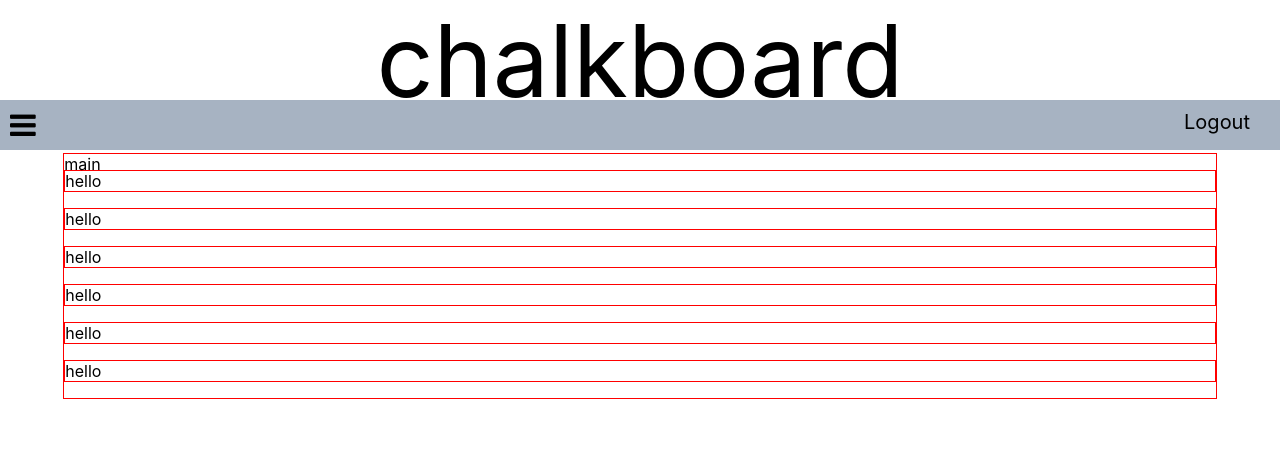
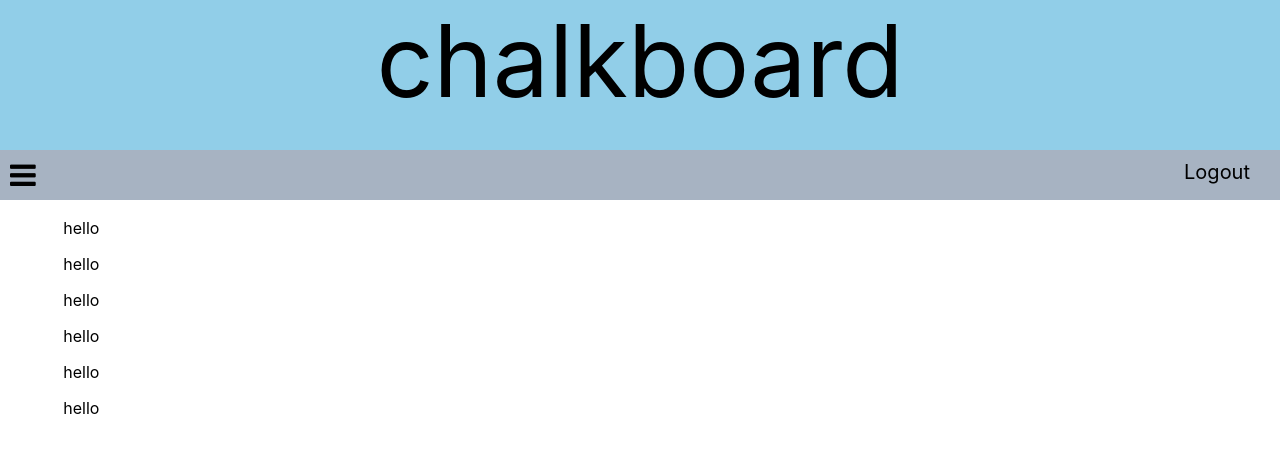
Before and after one commit to guillenjs/chalkboard, a React (Create React App) app: page / in a window 1280 px wide. Shown: the top 452 px of the page. Built offline with nearby package versions, Linux system fonts and the light colour scheme.

Commit message:
update colors and new logo

```diff
--- a/src/App.css
+++ b/src/App.css
@@ -1,8 +1,8 @@
 header {
-    height: 100px;
+    height: 150px;
     font-size: 100px;
     text-align: center;
-    background: white;
+    background: #91CEE8;
 }
 
 /* body {
@@ -36,7 +36,8 @@ header {
 
 .logout:hover {
   color: honeydew;
-
+    background: #506D8F;
+    height: 40px;
 }
 
 .menuList {
@@ -67,7 +68,7 @@ header {
 }
 
 .menu-link:hover{
-    background:#506D8F;
+    background: #91CEE8;
     color: white;
 }
 
@@ -91,7 +92,7 @@ html, body, .grid-container { height: 100%; margin: 0; }
 
 
 /* For presentation only, no need to copy the code below */
-.grid-container * {
+/* .grid-container * {
   border: 1px solid red;
   position: relative;
   }
@@ -101,4 +102,4 @@ html, body, .grid-container { height: 100%; margin: 0; }
   position: absolute;
   top: 0;
   left: 0;
-  }
+  } */
--- a/src/App.js
+++ b/src/App.js
@@ -1,7 +1,8 @@
 import React from 'react';
 import './App.css';
-import NavBar from './components/NavBar'
-import { Route, Switch } from 'react-router-dom'
+import NavBar from './components/NavBar';
+// import chalkboard from './chalkboard.png';
+import { Route, Switch } from 'react-router-dom';
 
 function App() {
   return (
--- a/src/components/NavBar.js
+++ b/src/components/NavBar.js
@@ -15,12 +15,17 @@ console.log(showNav)
     return (
 
         <div className='topnav'>
-            <i className="fa fa-bars" onClick={renderNavBar}></i>
+            {showNav?
+                 <i className="fa fa-times" onClick={renderNavBar}></i>:
+                <i className="fa fa-bars" onClick={renderNavBar}></i>
+            }
+
+
             <NavLink to="/login" className="logout">Logout</NavLink>
             {showNav?
                 <div className="links">
                     <ul className="menuList">
-                    <li><NavLink className="menu-link" to="/home">Home</NavLink></li>
+                    <li><NavLink className="menu-link" to="/home">Home</NavLink><i class="fas fa-chalkboard"></i></li>
                         <li><NavLink className="menu-link" to="assignments">Assignments</NavLink></li>
                         <li><NavLink className="menu-link" to="schedule">Schedule</NavLink></li>
                         <li><NavLink className="menu-link" to="grades">Student/Grades</NavLink></li>
```
Also changed, not shown: src/chalkboard.png (added).
